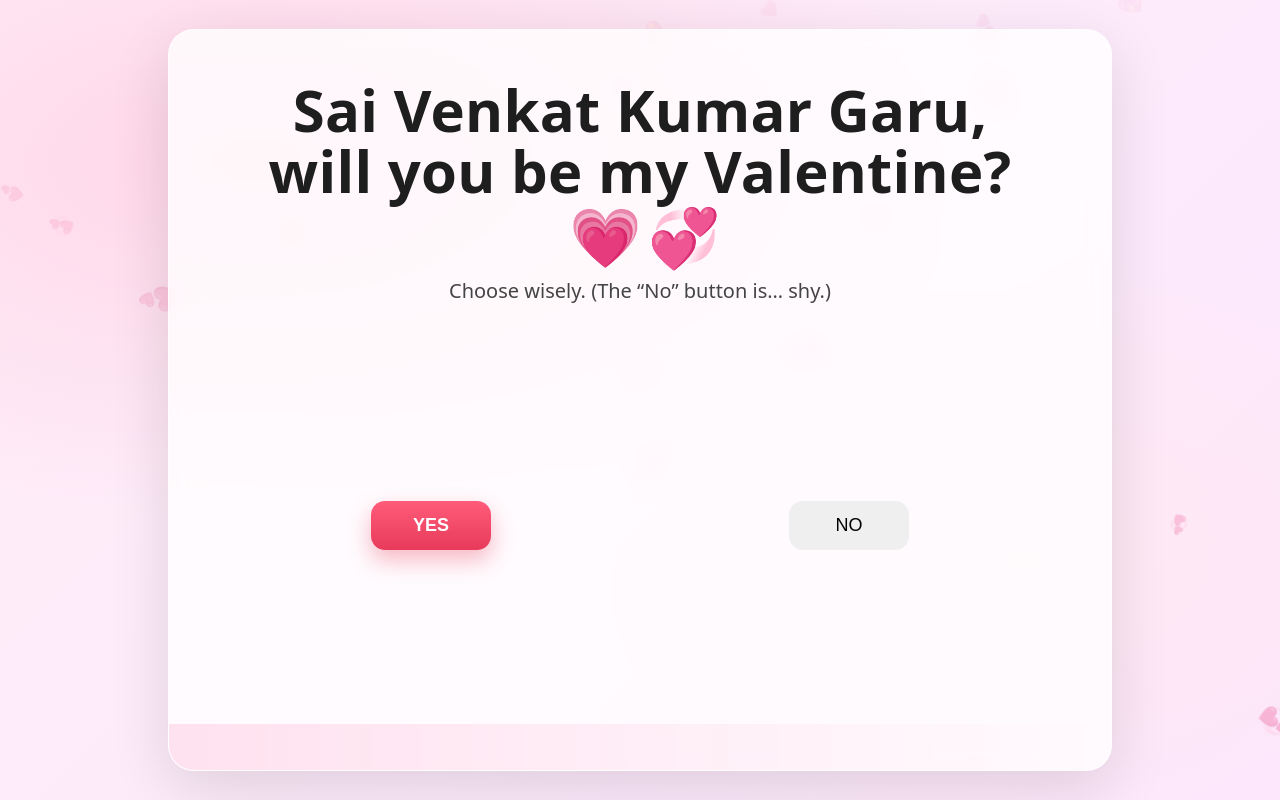
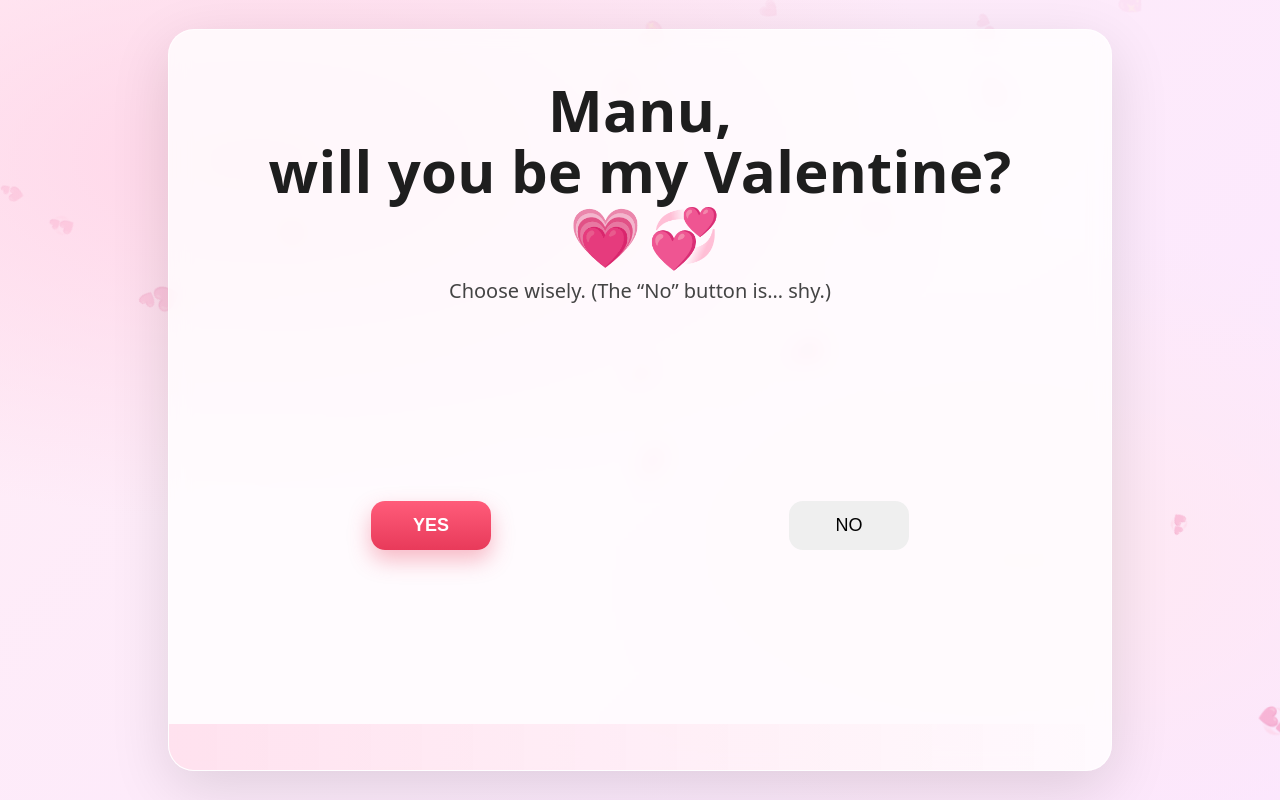
Before and after one commit to D-L-Sathvika/valentine, a plain HTML site: page valentine.html in a window 1280 px wide. Drawn offline with Linux system fonts and the light colour scheme.

Commit message:
Update Valentine HTML content and styling

```diff
--- a/valentine.html
+++ b/valentine.html
@@ -280,7 +280,7 @@
     <div class="wrap">
         <div class="card" id="askCard">
             <div class="banner"></div>
-            <h1><span class="name" id="who">Sai Venkat Kumar Gaaru</span>,<br />will you be my Valentine?
+            <h1><span class="name" id="who">Shivani</span>,<br />will you be my Valentine?
                 <span class="tiny-hearts" aria-hidden="true"><span>💗</span><span>💞</span></span>
             </h1>
             <p class="sub">Choose wisely. (The “No” button is… shy.)</p>
@@ -305,7 +305,7 @@
                 <img alt="Celebration" src="./Rishi.jpg" />
             </div>
 
-            <div class="love">I love you Bava ❤️</div>
+            <div class="love">I love you ❤️</div>
         </div>
     </div>
 
@@ -313,7 +313,7 @@
 
     <script>
         // ✅ Change name here
-        const WIFE_NAME = "Sai Venkat Kumar Garu";
+        const WIFE_NAME = "Manu";
 
         // ✅ Tweak how hard NO is to click
         const EVADE_DISTANCE = 50;
```
